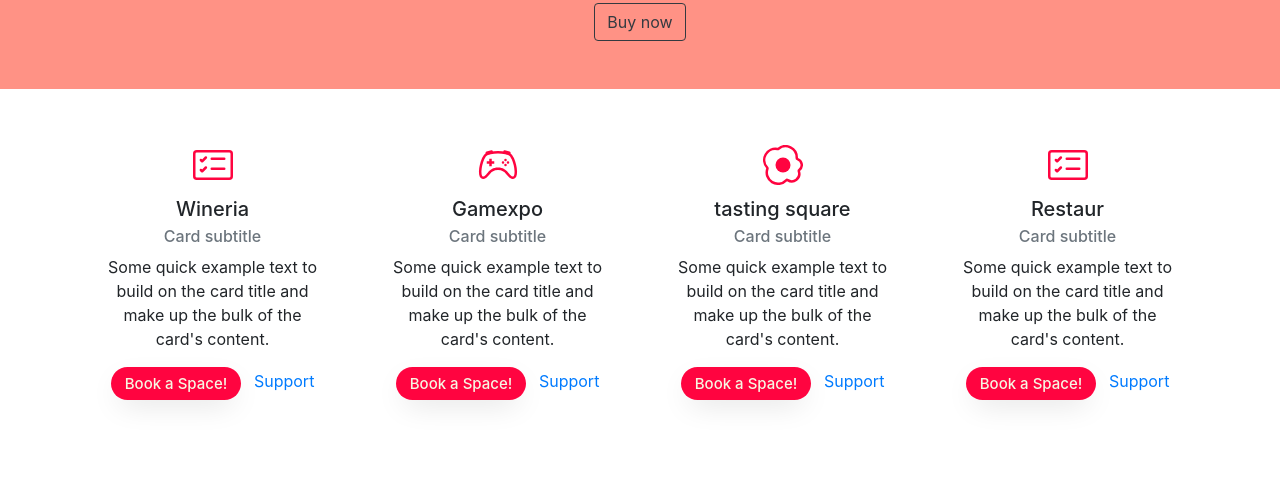
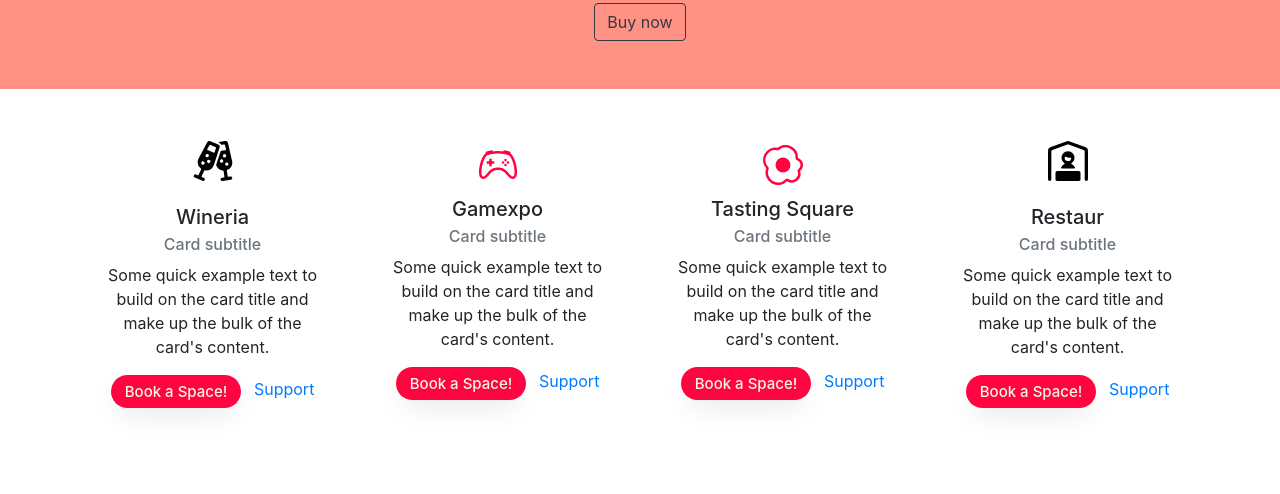
Before and after one commit to dreambackup/COI, a plain HTML site: page index.html in a window 1280 px wide. Shown: the part 789-1283 px from the top of the page. Drawn offline with nearby package versions, Linux system fonts and the light colour scheme.

Commit message:
Update index.html

```diff
--- a/index.html
+++ b/index.html
@@ -207,11 +207,12 @@ We give innovators the tools, guides, and insights  <b> to help
  <div class="row ">
  <div class="col-md-3 border-0 card" >
   <div class="card-body">
-<svg width="3em" height="3em" viewBox="0 0 16 16" class="bi bi-card-checklist p-1" fill="#FF0440" xmlns="http://www.w3.org/2000/svg">
-  <path fill-rule="evenodd" d="M14.5 3h-13a.5.5 0 0 0-.5.5v9a.5.5 0 0 0 .5.5h13a.5.5 0 0 0 .5-.5v-9a.5.5 0 0 0-.5-.5zm-13-1A1.5 1.5 0 0 0 0 3.5v9A1.5 1.5 0 0 0 1.5 14h13a1.5 1.5 0 0 0 1.5-1.5v-9A1.5 1.5 0 0 0 14.5 2h-13z"/>
-  <path fill-rule="evenodd" d="M7 5.5a.5.5 0 0 1 .5-.5h5a.5.5 0 0 1 0 1h-5a.5.5 0 0 1-.5-.5zm-1.496-.854a.5.5 0 0 1 0 .708l-1.5 1.5a.5.5 0 0 1-.708 0l-.5-.5a.5.5 0 1 1 .708-.708l.146.147 1.146-1.147a.5.5 0 0 1 .708 0zM7 9.5a.5.5 0 0 1 .5-.5h5a.5.5 0 0 1 0 1h-5a.5.5 0 0 1-.5-.5zm-1.496-.854a.5.5 0 0 1 0 .708l-1.5 1.5a.5.5 0 0 1-.708 0l-.5-.5a.5.5 0 0 1 .708-.708l.146.147 1.146-1.147a.5.5 0 0 1 .708 0z"/>
+<svg width="40" height="40" class="mb-3 fill-danger" xmlns="http://www.w3.org/2000/svg" viewBox="0 0 24 24">
+<title>champagne-cheers</title>
+<path d="M22.382,21.3l-1,.144a.5.5,0,0,1-.566-.419l-.492-3.17a.5.5,0,0,1,.289-.533,5.041,5.041,0,0,0,2.888-5.365c-1.771-7.577-1.037-4.446-2.527-10.787A1.492,1.492,0,0,0,19.3.02L15.653.55A.225.225,0,0,0,15.6.979a2.741,2.741,0,0,1,1.283,1.1.5.5,0,0,0,.5.236l1.3-.189a.5.5,0,0,1,.559.38l.574,2.445a.5.5,0,0,1-.415.609l-2.485.358a.5.5,0,0,0-.4.339L13.9,14.2a.5.5,0,0,0,.008.333A4.947,4.947,0,0,0,17.917,17.7a.5.5,0,0,1,.43.419L18.84,21.3a.5.5,0,0,1-.422.572l-.985.142a1,1,0,1,0,.287,1.978l4.948-.715a1,1,0,1,0-.286-1.978Zm-5.091-8.307a1.022,1.022,0,0,1-.145.011,1,1,0,1,1,.145-.011ZM18.964,9.86a1,1,0,0,1-.141-1.989,1.022,1.022,0,0,1,.145-.011,1,1,0,0,1,.141,1.99A1.191,1.191,0,0,1,18.964,9.86Zm.32,4.148a1,1,0,0,1,.846-1.132,1.019,1.019,0,0,1,.144-.011,1,1,0,1,1-.99,1.143Z"></path>
+<path d="M15.948,3.97l0-.005a1.483,1.483,0,0,0-.839-1.834l-4.68-2A1.5,1.5,0,0,0,8.526.8L6.136,5.269h0L3.269,10.656A5.007,5.007,0,0,0,4.711,16.5a.5.5,0,0,1,.14.595L3.413,20.251a.5.5,0,0,1-.651.252l-.931-.4a1,1,0,0,0-.786,1.84l4.6,1.965a1,1,0,0,0,.786-1.84l-.908-.388a.5.5,0,0,1-.259-.667L6.7,17.871a.5.5,0,0,1,.521-.288,4.875,4.875,0,0,0,.639.042A5.006,5.006,0,0,0,12.488,14.5l1.88-5.72ZM6.857,13.652A1,1,0,1,1,6.33,12.34,1,1,0,0,1,6.857,13.652Zm.711-5.285a1,1,0,0,1,.921-.607.984.984,0,0,1,.391.08,1,1,0,1,1-1.312.527Zm2.789,4.285A1,1,0,1,1,9.83,11.34,1,1,0,0,1,10.357,12.652Zm2.536-5.789a.252.252,0,0,1-.134.15.247.247,0,0,1-.2,0L8.665,5.356a.249.249,0,0,1-.122-.348L9.964,2.351a.248.248,0,0,1,.318-.112L13.692,3.7a.25.25,0,0,1,.139.308Z"></path>
 </svg>
-    <h5 class="card-title pt-2"> Wineria</h5>
+	  <h5 class="card-title pt-2"> Wineria</h5>
     <h6 class="card-subtitle mb-2 text-muted">Card subtitle</h6>
     <p class="card-text">Some quick example text to build on the card title and make up the bulk of the card's content.</p>
     <!--<a href="#" class="card-link">Card link</a>-->
@@ -272,7 +273,7 @@ We give innovators the tools, guides, and insights  <b> to help
   <path fill-rule="evenodd" d="M13.665 6.113a1 1 0 0 1-.667-.977L13 5a4 4 0 0 0-6.483-3.136 1 1 0 0 1-.8.2 4 4 0 0 0-3.693 6.61 1 1 0 0 1 .2 1 4 4 0 0 0 6.67 4.087 1 1 0 0 1 1.262-.152 2.5 2.5 0 0 0 3.715-2.905 1 1 0 0 1 .341-1.113 2.001 2.001 0 0 0-.547-3.478zM14 5c0 .057 0 .113-.003.17a3.001 3.001 0 0 1 .822 5.216 3.5 3.5 0 0 1-5.201 4.065 5 5 0 0 1-8.336-5.109A5 5 0 0 1 5.896 1.08 5 5 0 0 1 14 5z"/>
   <circle cx="8" cy="8" r="3"/>
 </svg>
-    <h5 class="card-title pt-2">tasting square</h5>
+    <h5 class="card-title pt-2">Tasting Square</h5>
     <h6 class="card-subtitle mb-2 text-muted">Card subtitle</h6>
     <p class="card-text">Some quick example text to build on the card title and make up the bulk of the card's content.</p>
     <!--<a href="#" class="card-link">Card link</a>-->
@@ -296,10 +297,7 @@ We give innovators the tools, guides, and insights  <b> to help
 </div>
 <div class="col-md-3 border-0 card" >
   <div class="card-body">
-  <svg width="3em" height="3em" viewBox="0 0 16 16" class="bi bi-card-checklist p-1" fill="#FF0440" xmlns="http://www.w3.org/2000/svg">
-  <path fill-rule="evenodd" d="M14.5 3h-13a.5.5 0 0 0-.5.5v9a.5.5 0 0 0 .5.5h13a.5.5 0 0 0 .5-.5v-9a.5.5 0 0 0-.5-.5zm-13-1A1.5 1.5 0 0 0 0 3.5v9A1.5 1.5 0 0 0 1.5 14h13a1.5 1.5 0 0 0 1.5-1.5v-9A1.5 1.5 0 0 0 14.5 2h-13z"/>
-  <path fill-rule="evenodd" d="M7 5.5a.5.5 0 0 1 .5-.5h5a.5.5 0 0 1 0 1h-5a.5.5 0 0 1-.5-.5zm-1.496-.854a.5.5 0 0 1 0 .708l-1.5 1.5a.5.5 0 0 1-.708 0l-.5-.5a.5.5 0 1 1 .708-.708l.146.147 1.146-1.147a.5.5 0 0 1 .708 0zM7 9.5a.5.5 0 0 1 .5-.5h5a.5.5 0 0 1 0 1h-5a.5.5 0 0 1-.5-.5zm-1.496-.854a.5.5 0 0 1 0 .708l-1.5 1.5a.5.5 0 0 1-.708 0l-.5-.5a.5.5 0 0 1 .708-.708l.146.147 1.146-1.147a.5.5 0 0 1 .708 0z"/>
-</svg>
+  <svg width="40" height="40" class="mb-3 fill-danger" xmlns="http://www.w3.org/2000/svg" viewBox="0 0 24 24"><title>farmer&amp;apos;s-market-vendor</title><path d="M22.672,3.768,12.658.111a2.016,2.016,0,0,0-1.33.005L1.343,3.763A2,2,0,0,0,0,5.652V23a1,1,0,0,0,2,0L2.014,6.345a1,1,0,0,1,.656-.938L11.642,2.12a1,1,0,0,1,.687,0l9.014,3.292A1,1,0,0,1,22,6.351V23a1,1,0,0,0,2,0V5.652A2,2,0,0,0,22.672,3.768Z"></path><rect x="4.5" y="17.999" width="15" height="6" rx="1" ry="1"></rect><path d="M9.9,13.863a4.87,4.87,0,0,0-2,1.883.5.5,0,0,0,.431.753h7.373a.5.5,0,0,0,.43-.754,4.875,4.875,0,0,0-2.023-1.89.249.249,0,0,1-.022-.435,3.926,3.926,0,1,0-4.166.008.25.25,0,0,1-.02.435Zm.252-4.316a.249.249,0,0,1,.364-.145,5.087,5.087,0,0,0,2.548.7,4.8,4.8,0,0,0,.564-.034.25.25,0,0,1,.277.28,1.925,1.925,0,1,1-3.753-.8Z"></path></svg>
     <h5 class="card-title pt-2">Restaur</h5>
     <h6 class="card-subtitle mb-2 text-muted">Card subtitle</h6>
     <p class="card-text">Some quick example text to build on the card title and make up the bulk of the card's content.</p>
```
